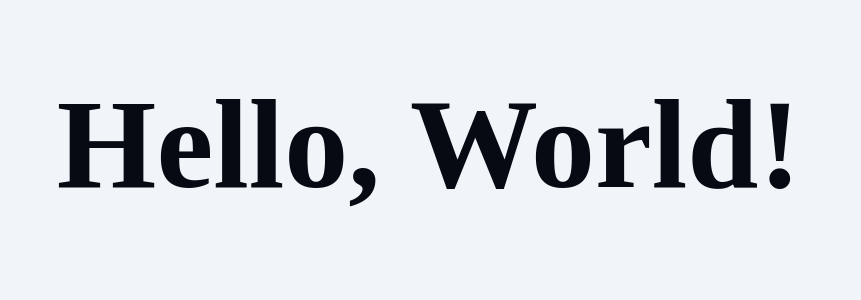
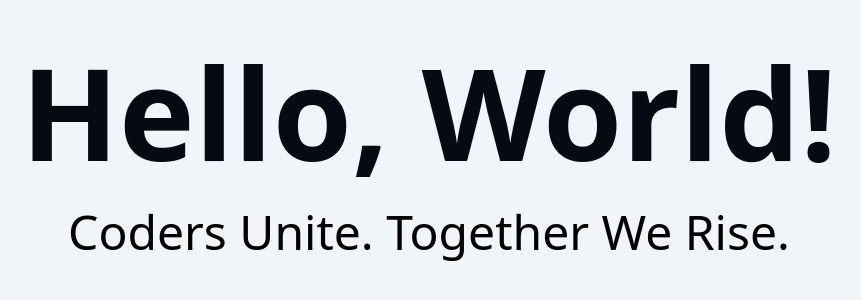
Before and after one commit to iBasnet/GitHub, a plain HTML site: page index.html in a window 1280 px wide. Shown: the part 256-556 px from the top of the page, without its empty margins (211-1072 px from the left). Drawn offline with Linux system fonts and the light colour scheme.

Commit message:
Add New Paragraph

```diff
--- a/index.html
+++ b/index.html
@@ -16,19 +16,30 @@
         }
 
         h1 {
-            font-size: clamp(6rem, 10vw, 9rem);
-            font-family: Montserrat;
+            font-size: clamp(4rem, 10vw, 8rem);
+            font-family: Montserrat, system-ui;
             color: #070a13;
             cursor: pointer;
+            text-align: center;
+        }
+
+        p {
+            font-family: system-ui;
+            font-size: clamp(1rem, 4vw, 3rem);
+            font-weight: 500;
+            text-align: center;
         }
     </style>
 </head>
 
 <body>
-    <h1>Hello, World!</h1>
+    <div class="hero">
+        <h1>Hello, World!</h1>
+        <p>Coders Unite. Together We Rise.</p>
+    </div>
     <script>
         document.querySelector("h1").addEventListener("click", () => {
-            alert("Hello, World!");
+            alert("Hello, World!👋🌎");
         }
         )
     </script>
```
